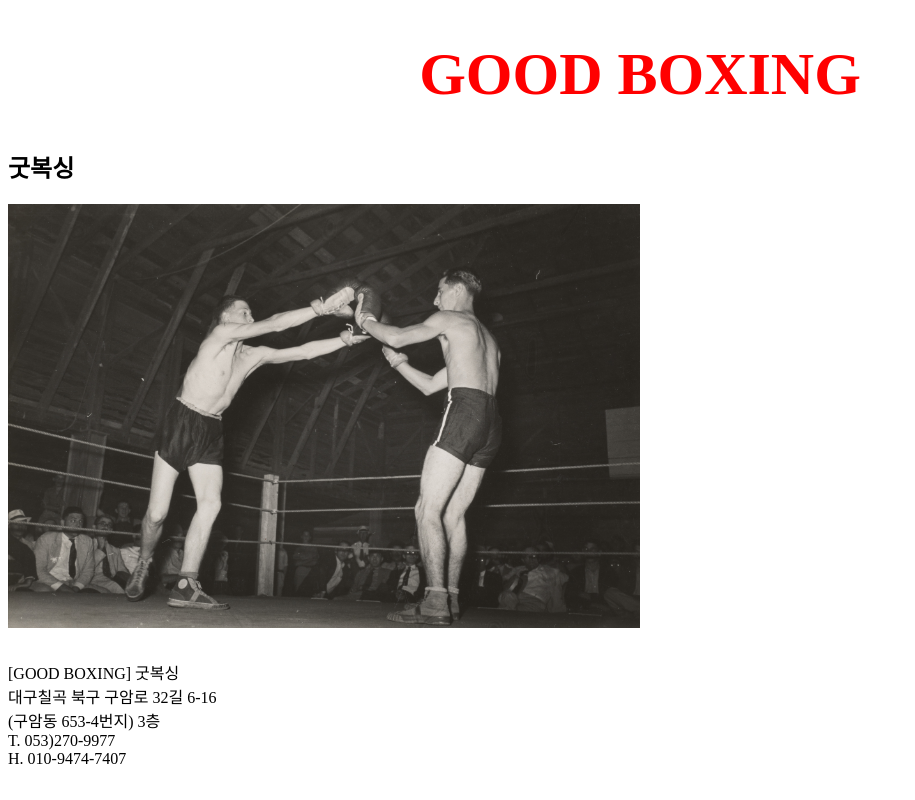
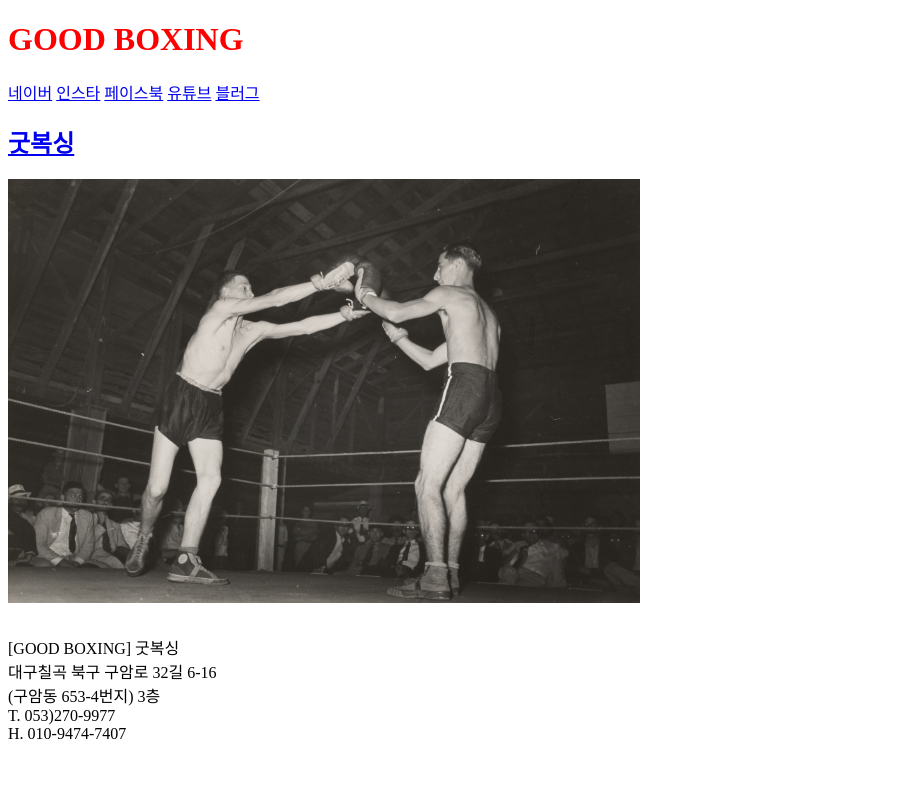
Before and after one commit to goodbox18/web, a PHP site: page / in a window 1280 px wide. Shown: the whole page, without its empty margins (0-915 px from the left). Run offline with PHP 8.4, Linux system fonts and the light colour scheme; some libraries are stand-ins or nearby versions.

Commit message:
수정중

```diff
--- a/index.html
+++ b/index.html
@@ -24,7 +24,7 @@ j=d.createElement(s),dl=l!='dataLayer'?'&l='+l:'';j.async=true;j.src=
     <title>GOOD BOXING</title>
     <h1><a style="color:red">GOOD BOXING</h1>
     <meta charset="utf-8">
-    <style>
+    <!-- <style>
     a {
       color: black;
       text-decoration: none;
@@ -39,11 +39,17 @@ j=d.createElement(s),dl=l!='dataLayer'?'&l='+l:'';j.async=true;j.src=
       font-size: 60px;
       text-align: center;
     }
-    </style>
+    </style> -->
+    <a href="http://cafe.naver.com/goodboxing1">네이버</a>
+    <a href="https://www.instagram.com/blat18">인스타</a>
+    <a href="https://facebook.com/977827499031780">페이스북</a>
+    <a href="https://www.youtube.com/user/MrBlat18">유튜브</a>
+    <a href="http://blog.naver.com/blat18">블러그</a>
+    <link rel="stylesheet" href="style.css">
   </head>
 
   <body>
-    <link rel="stylesheet" href="style.css">
+
 
     <!-- 태그관리자 -->
     <!-- Google Tag Manager (noscript) -->
--- a/style.css
+++ b/style.css
@@ -1,9 +1,7 @@
 /* <link rel="icon" href="goodboxing.css"> */
 body
-<ol>
-<li><a href="http://cafe.naver.com/goodboxing1">네이버</a></li>
-<li><a href="https://www.instagram.com/blat18">인스타</a></li>
-<li><a href="https://facebook.com/977827499031780">페이스북</a></li>
-<li><a href="https://www.youtube.com/user/MrBlat18">유튜브</a></li>
-<li><a href="http://blog.naver.com/blat18">블러그</a></li>
-</ol>
+  <a href="http://cafe.naver.com/goodboxing1">네이버</a>
+  <a href="https://www.instagram.com/blat18">인스타</a>
+  <a href="https://facebook.com/977827499031780">페이스북</a>
+  <a href="https://www.youtube.com/user/MrBlat18">유튜브</a>
+  <a href="http://blog.naver.com/blat18">블러그</a>
```
